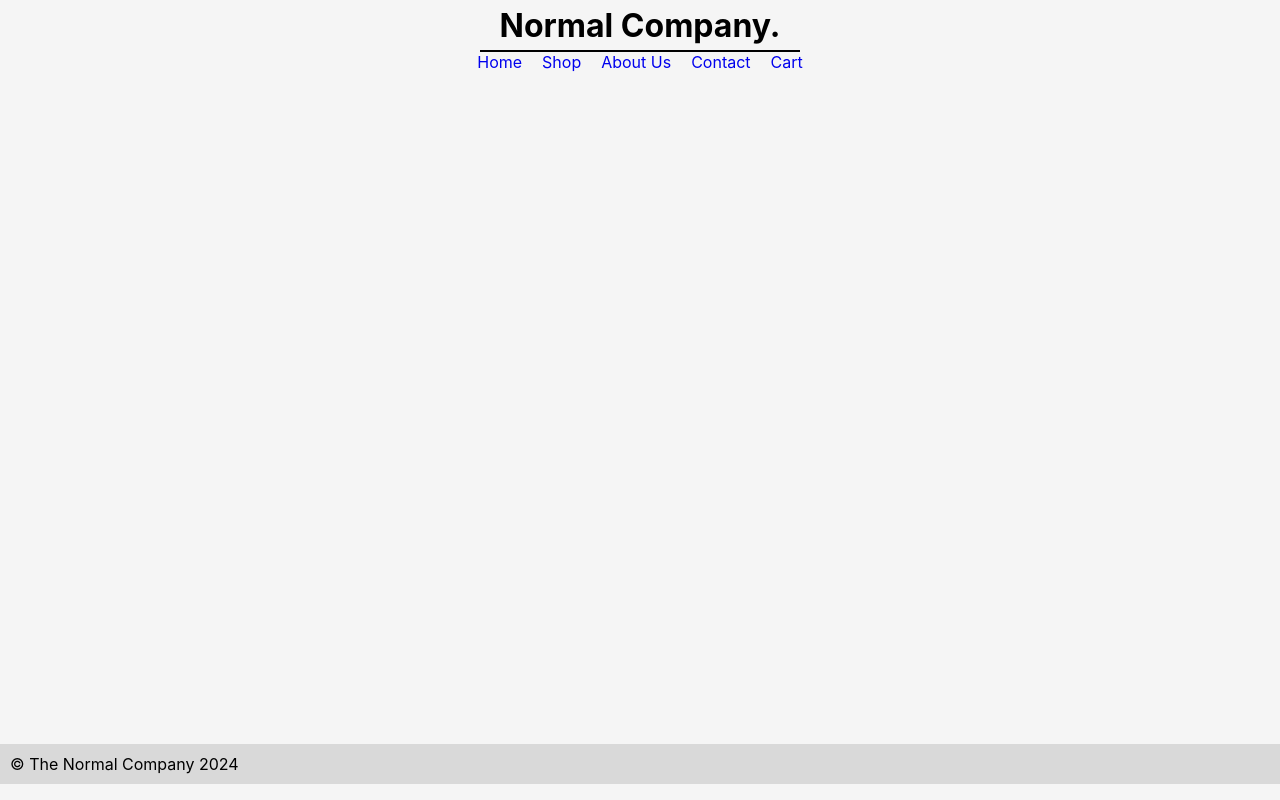
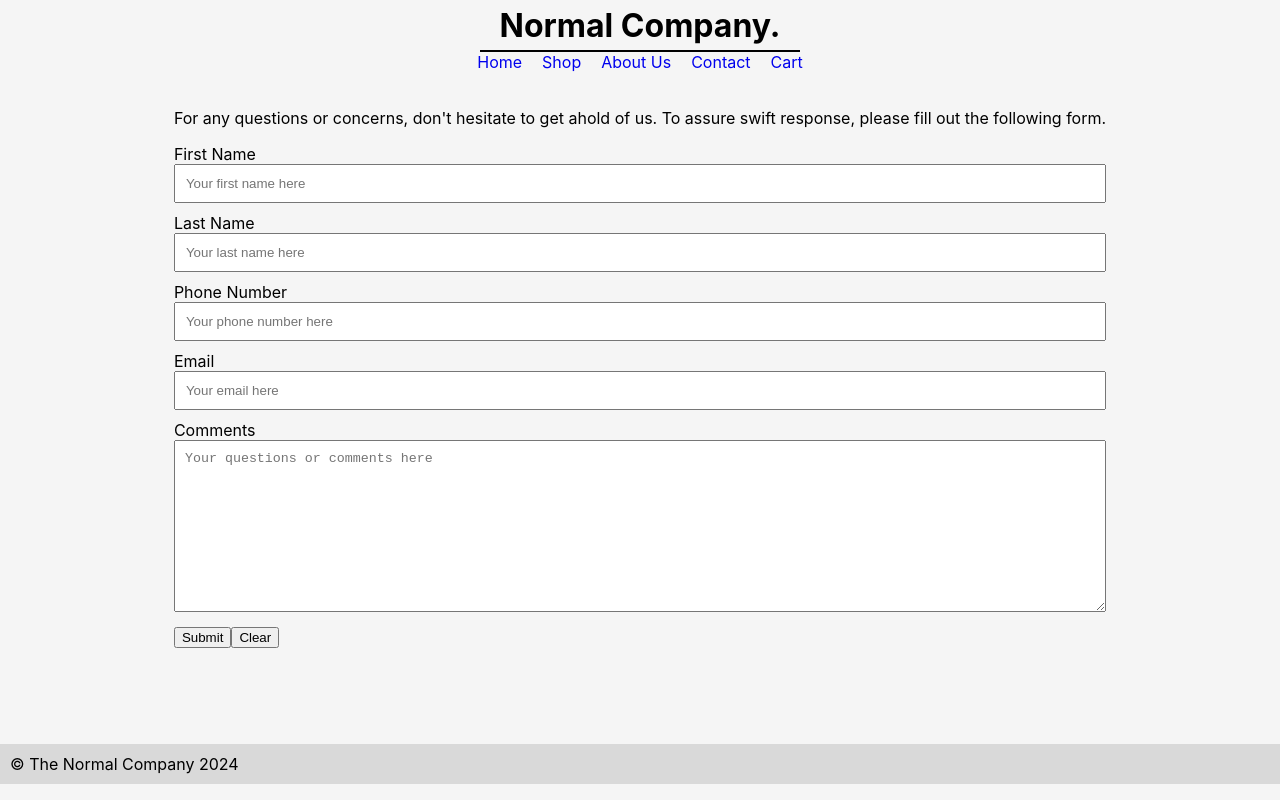
Before and after one commit to Adam-S988/final-sprint-asbs, a React (Create React App) app: page /contact in a window 1280 px wide. Built offline with nearby package versions, Linux system fonts and the light colour scheme.

Commit message:
About/Contact

```diff
--- a/src/App.js
+++ b/src/App.js
@@ -5,6 +5,8 @@ import ShoppingCart from "./Components/ShoppingCart";
 import Header from "./Components/Header";
 import Main from "./Components/Main";
 import Footer from "./Components/Footer";
+import Contact from "./Components/Contact";
+import About from "./Components/About";
 
 function App() {
   return (
@@ -14,14 +16,16 @@ function App() {
         <nav>
           <Link to="/">Home</Link>
           <Link to="/productlist">Shop</Link>
-          <Link to="/productlist">About Us</Link>
-          <Link to="/productlist">Contact</Link>
+          <Link to="/about">About Us</Link>
+          <Link to="/contact">Contact</Link>
           <Link to="/shoppingcart">Cart</Link>
         </nav>
         <main>
           <Routes>
             <Route path="/" element={<Main />} />
             <Route path="/productlist" element={<ProductList />} />
+            <Route path="/about" element={<About />} />
+            <Route path="/contact" element={<Contact />} />
             <Route path="/shoppingcart" element={<ShoppingCart />} />
           </Routes>
         </main>
--- /dev/null
+++ b/src/Components/About.jsx
@@ -0,0 +1,19 @@
+import React from "react";
+
+const About = () => {
+  return (
+    <>
+      <p class="about">
+        Welcome to The Normal Company, your go-to store for a curated selection
+        of quality home goods. We believe in the beauty of simplicity and
+        functionality, offering products that make your living space both
+        stylish and comfortable. Whether you're looking to refresh your decor or
+        find the perfect addition to your home, our diverse range of items has
+        something for everyone. At The Normal Company, we pride ourselves on
+        providing high-quality goods that fit seamlessly into everyday life.
+      </p>
+    </>
+  );
+};
+
+export default About;
--- /dev/null
+++ b/src/Components/Contact.jsx
@@ -0,0 +1,74 @@
+import React from "react";
+
+const Contact = () => {
+  return (
+    <>
+      <p>
+        For any questions or concerns, don't hesitate to get ahold of us. To
+        assure swift response, please fill out the following form.
+      </p>
+      <form action="/data" method="get" id="registration">
+        <label for="firstname"> First Name </label>
+        <input
+          type="text"
+          id="firstname"
+          name="firstname"
+          autofocus
+          autocomplete="given-name"
+          placeholder="Your first name here"
+          maxlength="50"
+          tabindex="2"
+          class="form-control m-2 p-3"
+        />
+        <br />
+        <label for="lastname">Last Name</label>
+        <input
+          type="text"
+          id="lastname"
+          name="lastname"
+          placeholder="Your last name here"
+          tabindex="3"
+          class="form-control"
+        />
+        <br />
+        <label for="phonenumber">Phone Number</label>
+        <input
+          type="text"
+          id="phonenumber"
+          name="phonenumber"
+          placeholder="Your phone number here"
+          tabindex="4"
+          class="form-control"
+        />
+        <br />
+        <label for="email">Email</label>
+        <input
+          type="email"
+          id="email"
+          name="email"
+          autocomplete="email"
+          placeholder="Your email here"
+          tabindex="5"
+          class="form-control"
+        />
+        <br />
+        <label for="comments">Comments</label>
+        <textarea
+          name="comments"
+          id="comments"
+          rows="10"
+          cols="20"
+          placeholder="Your questions or comments here"
+          tabindex="6"
+          class="form-control"
+        ></textarea>
+
+        <br />
+        <input type="submit" value="Submit" class="form-control" />
+        <input type="reset" value="Clear" class="form-control" />
+      </form>
+    </>
+  );
+};
+
+export default Contact;
--- a/src/index.css
+++ b/src/index.css
@@ -146,7 +146,6 @@ nav a {
   min-height: 100vh;
 }
 
-<<<<<<< HEAD
 .productListContainer {
   display: flex;
   align-items: flex-start;
@@ -155,8 +154,6 @@ nav a {
 }
 
 html,
-=======
->>>>>>> 5e8e0237c986735b123d5b78d5ce892d1ae22be1
 body {
   height: 100%;
   margin: 0;
@@ -217,3 +214,31 @@ body {
 .shopButton:active {
   background-color: #3e8e41;
 }
+
+input[type="text"],
+textarea {
+  width: 100%;
+  height: 50%;
+  padding: 10px;
+  box-sizing: border-box;
+  margin-bottom: 10px;
+}
+
+input[type="email"],
+textarea {
+  width: 100%;
+  height: 50%;
+  padding: 10px;
+  box-sizing: border-box;
+  margin-bottom: 10px;
+}
+
+p.about {
+  display: flex;
+  background-color: #d9d9d9;
+  padding: 15px;
+  width: 75%;
+  border: 1px solid black;
+  border-radius: 20px;
+  margin: auto;
+}
```
